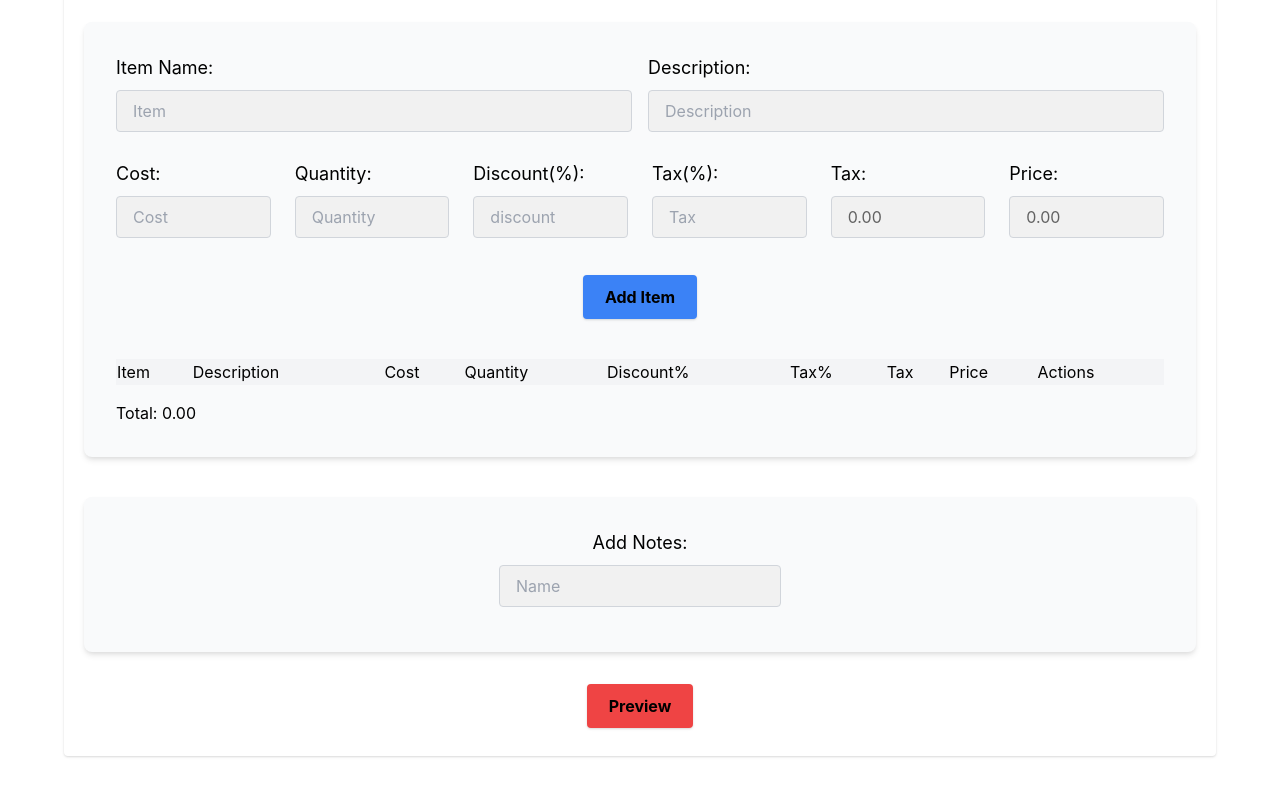
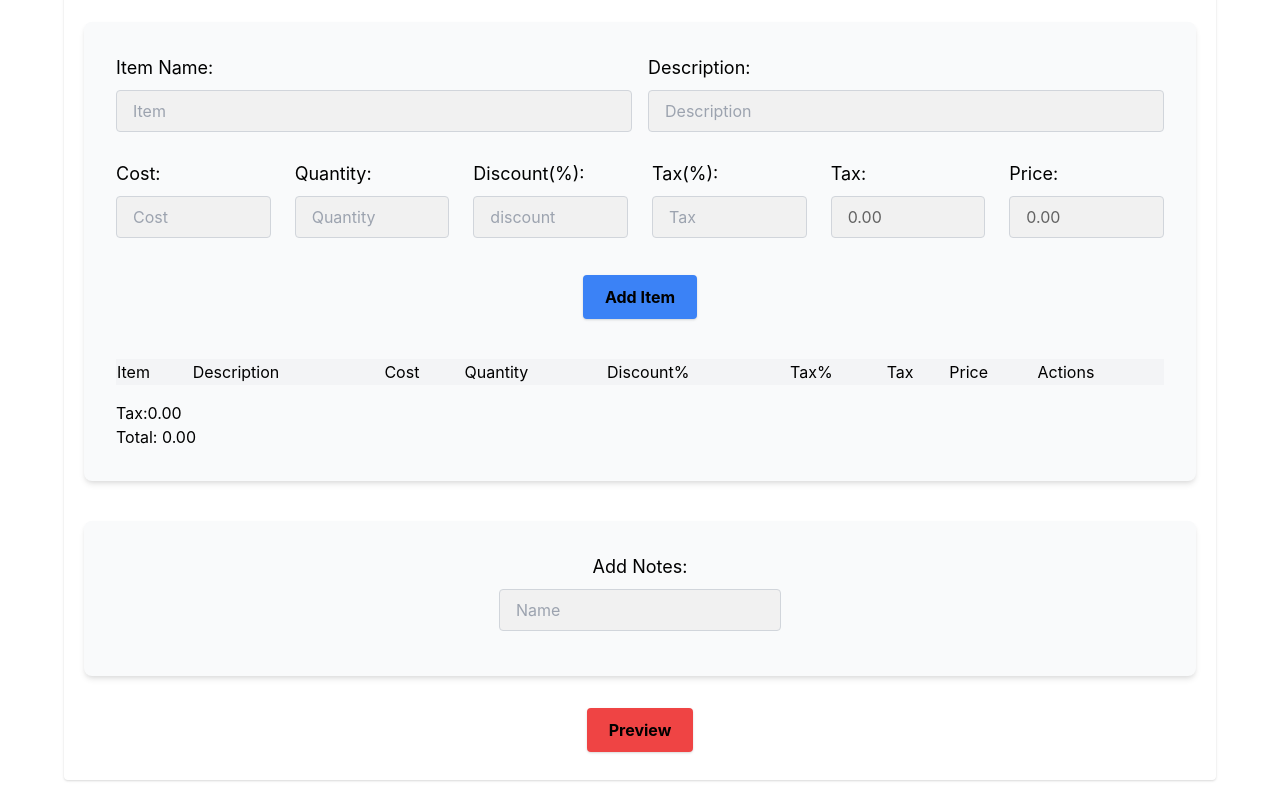
Before and after one commit to hysteriya/invoice-generator-frontend, a React (Create React App) app: page / in a window 1280 px wide. Shown: the part 1080-1880 px from the top of the page. Before the commit the page ends 1856 px from the top, so only its background shows below. Built offline with nearby package versions, Linux system fonts and the light colour scheme.

Commit message:
tax total added

```diff
--- a/src/App.js
+++ b/src/App.js
@@ -37,6 +37,7 @@ function App() {
   const [price, setPrice] = useState("");
   const [list, setList]= useState([]);
   const [total, setTotal]=useState(0);
+  const [taxTotal, setTaxTotal]=useState(0);
 
   const [notes, setNotes]=useState('');
 
@@ -77,11 +78,14 @@ function App() {
           quantity={quantity}
           price={price}
           list={list}
-          total={total}/>
+          total={total}
+          taxTotal={taxTotal}/>
+
           <Notes setShowInvoice={setShowInvoice}
           notes={notes} />
           {/* <Footer /> */}
         </div> : //OR SHOW THE FORM
+
         <Form setShowInvoice={setShowInvoice}
           name={name}
           setName={setName}
@@ -128,6 +132,8 @@ function App() {
           setList={setList}
           total={total}
           setTotal={setTotal}
+          taxTotal={taxTotal}
+          setTaxTotal={setTaxTotal}
 
           notes={notes}
           setNotes={setNotes}/>
--- a/src/components/Table.jsx
+++ b/src/components/Table.jsx
@@ -1,6 +1,6 @@
 import React from 'react';
 
-const Table = ({ list, total }) => {
+const Table = ({ list, total, taxTotal }) => {
   return (
     <div className='my-10'>
       <table className="w-full">
@@ -30,6 +30,7 @@ const Table = ({ list, total }) => {
         </tbody>
       </table>
       <div className='mt-4'>
+        <h2 className='font-bold text-xl'>Tax: {taxTotal}</h2>
         <h2 className='font-bold text-xl'>Total: {total}</h2>
       </div>
     </div>
--- a/src/components/form/Form.jsx
+++ b/src/components/form/Form.jsx
@@ -30,7 +30,7 @@ const Form = ({
   setCountry,
   setIfsc,
 
-  item, setItem, description, setDescription, cost, setCost, quantity, setQuantity, price, setPrice, list, setList, total, setTotal,
+  item, setItem, description, setDescription, cost, setCost, quantity, setQuantity, price, setPrice, list, setList, total, setTotal, taxTotal, setTaxTotal,
 
   notes, setNotes
   }) => {
@@ -158,6 +158,9 @@ const Form = ({
           total={total}
           setTotal={setTotal}
           //validationError={validationErrors}
+          taxTotal={taxTotal}
+          setTaxTotal={setTaxTotal}
+
           />
         <NotesForm
           notes={notes}
--- a/src/components/form/TableForm.jsx
+++ b/src/components/form/TableForm.jsx
@@ -3,7 +3,7 @@ import { v4 as uuidv4 } from 'uuid';
 import { MdDeleteOutline, MdEdit } from 'react-icons/md';
 import * as Yup from 'yup';
 
-const TableForm = ({ list, setList, total, setTotal }) => {
+const TableForm = ({ list, setList, total, setTotal, taxTotal, setTaxTotal }) => {
   //STATES
   const [item, setItem] = useState('');
   const [description, setDescription] = useState('');
@@ -26,7 +26,6 @@ const TableForm = ({ list, setList, total, setTotal }) => {
     quantity: Yup.number('Has to be number.').required('Quantity is required'),
     discount: Yup.number('Has to be number.').required('Discount is required'),
     tax: Yup.number('Has to be number.').required('Tax is required'),
-
   });
 
   //VALIDATE TABLE FUNCTION
@@ -121,6 +120,15 @@ const TableForm = ({ list, setList, total, setTotal }) => {
     });
     setTotal(sum.toFixed(2));
   }, [list, setTotal]);
+
+  //CALCULATE TAX
+  useEffect(()=>{
+    let t=0;
+    list.forEach((row)=>{
+      t +=isNaN(row.taxNumber) ? 0 : parseFloat(row.taxNumber);
+    });
+    setTaxTotal(t.toFixed(2));
+  }, [list, setTaxTotal])
 
   // DELETE
   const deleteRow = (id) => {
@@ -304,6 +312,7 @@ const TableForm = ({ list, setList, total, setTotal }) => {
         </tbody>
       </table>
       <div className='mt-4'>
+        <h2>Tax:{taxTotal}</h2>
         <h2>Total: {total}</h2>
       </div>
     </div>
```
